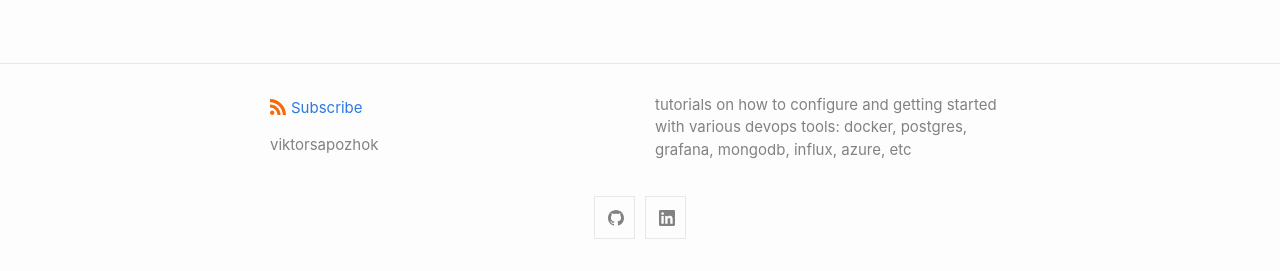
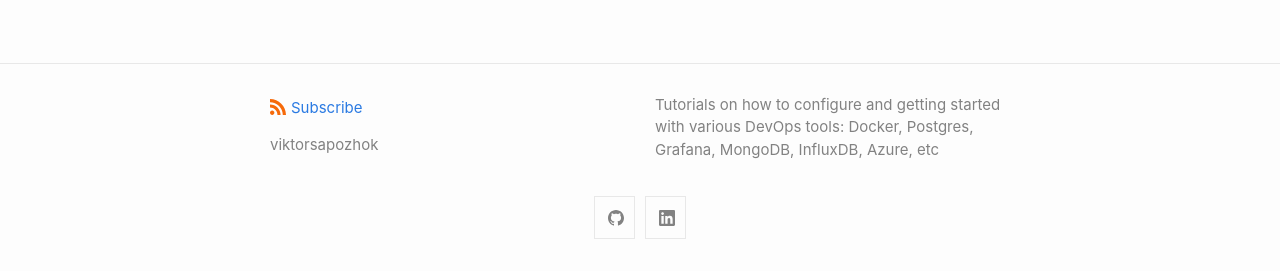
Before and after one commit to viktorsapozhok/viktorsapozhok.github.io, a Jekyll site: the page built from index.md, in a window 1280 px wide. Shown: the part 725-996 px from the top of the page. Built offline with Jekyll 4.4.1, drawn with Linux system fonts in a browser that asks for light colours.

Commit message:
updated description

```diff
--- a/_config.yml
+++ b/_config.yml
@@ -3,8 +3,8 @@ author:
   name: viktorsapozhok
 #  email: your-email@domain.com
 description: > # this means to ignore newlines until "show_excerpts:"
-  tutorials on how to configure and getting started with various devops tools:
-  docker, postgres, grafana, mongodb, influx, azure, etc
+  Tutorials on how to configure and getting started with various DevOps tools:
+  Docker, Postgres, Grafana, MongoDB, InfluxDB, Azure, etc
 permalink: /:slug/
 
 show_excerpts: false # set to true to show excerpts on the homepage
```
